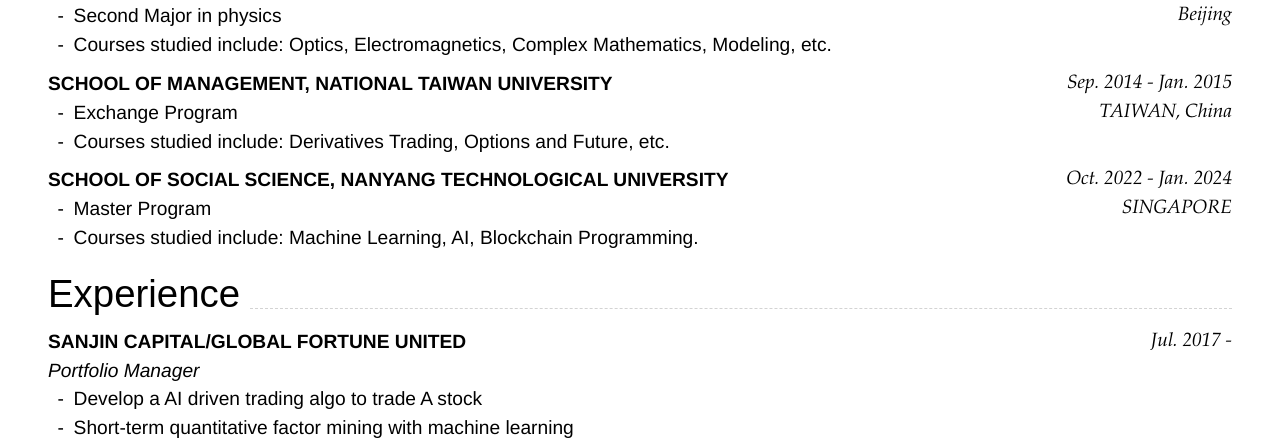
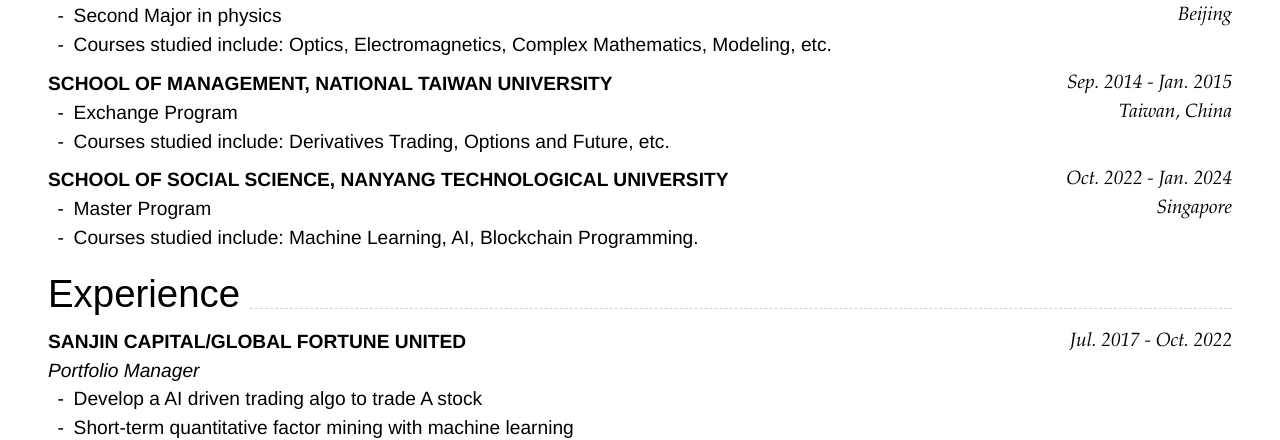
Before and after one commit to BolunHan/CV, a Jekyll site: the page built from en.md, in a window 1280 px wide. Shown: the part 355-795 px from the top of the page. Built offline with Jekyll 4.4.1, drawn with Linux system fonts in a browser that asks for light colours; nearby versions of some CDN libraries; our own code applies the rules of GitHub Pages for plain Markdown files.

Commit message:
Update en.md

````diff
--- a/en.md
+++ b/en.md
@@ -44,7 +44,7 @@
 ### **SCHOOL OF MANAGEMENT, NATIONAL TAIWAN UNIVERSITY** `Sep. 2014 - Jan. 2015`
 
 ```
-TAIWAN, China
+Taiwan, China
 ```
 
 - Exchange Program
@@ -53,7 +53,7 @@
 ### **SCHOOL OF SOCIAL SCIENCE, NANYANG TECHNOLOGICAL UNIVERSITY** `Oct. 2022 - Jan. 2024`
 
 ```
-SINGAPORE
+Singapore
 ```
 
 - Master Program
@@ -61,7 +61,7 @@
 
 ## Experience
 
-### **SANJIN CAPITAL/GLOBAL FORTUNE UNITED** `Jul. 2017 - `
+### **SANJIN CAPITAL/GLOBAL FORTUNE UNITED** `Jul. 2017 - Oct. 2022`
 
 _Portfolio Manager_<br>
 * Develop a AI driven trading algo to trade A stock
````
